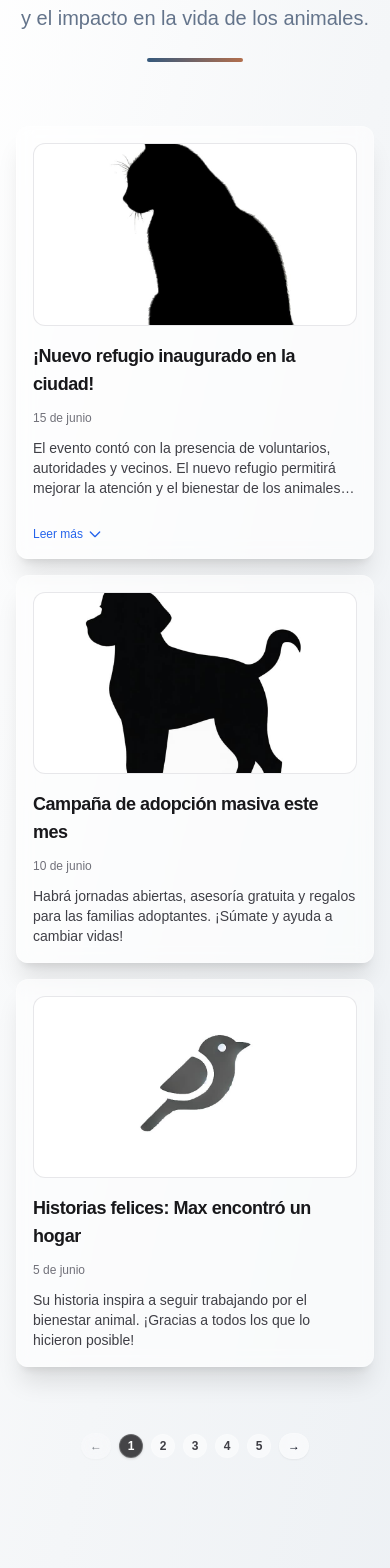
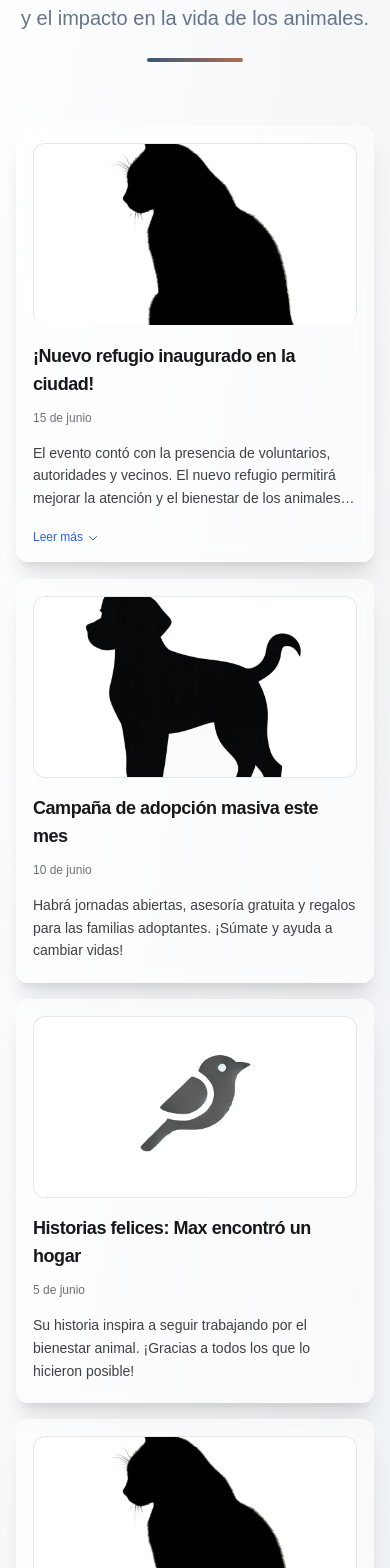
Before and after one commit to efe13dev/huellas-nextjs, a Next.js app: page / in a window 390 px wide. Shown: the part 420-1988 px from the top of the page. Built offline with nearby package versions, Linux system fonts and the light colour scheme.

Commit message:
refactor: implementar scroll infinito y extraer función formatDate a utils

```diff
--- a/src/components/AnimatedNewsList.tsx
+++ b/src/components/AnimatedNewsList.tsx
@@ -1,74 +1,27 @@
 "use client";
 import type { NewsItem } from "@/types";
 import { motion, AnimatePresence } from "framer-motion";
-import { useState, useRef, useEffect } from "react";
-
-function formatDate(dateString: string): string {
-  const date = new Date(dateString);
-  return date.toLocaleDateString("es-ES", {
-    day: "numeric",
-    month: "long",
-  });
-}
+import { useState, useEffect } from "react";
+import { formatDate } from "@/lib/utils";
 
 export default function AnimatedNewsList({
   news,
 }: {
   news: NewsItem[];
 }): JSX.Element {
+  // Estados para scroll infinito
+  const INITIAL_COUNT = 5;
+  const LOAD_MORE_COUNT = 5;
+  const [visibleCount, setVisibleCount] = useState(INITIAL_COUNT);
+
+  // Estados para funcionalidad
   const [expandedItems, setExpandedItems] = useState<Set<string>>(new Set());
-  const [contentHeights, setContentHeights] = useState<Record<string, number>>(
-    {}
-  );
   const [selectedImage, setSelectedImage] = useState<{
     src: string;
     alt: string;
   } | null>(null);
-  const [currentPage, setCurrentPage] = useState(1);
-  const [pageDirection, setPageDirection] = useState<1 | -1>(1); // 1: siguiente, -1: anterior
-  const itemsPerPage = 3;
-  const totalPages = Math.ceil(news.length / itemsPerPage);
-  const contentRefs = useRef<Record<string, HTMLParagraphElement>>({});
-
-  // --- NUEVO: refs y estado para altura dinámica ---
-  const containerRef = useRef<HTMLDivElement>(null);
-  const [containerHeight, setContainerHeight] = useState<number | undefined>(undefined);
-  const [isTransitioning, setIsTransitioning] = useState(false);
-
-  // Medir altura al montar, al cambiar de página y al expandir/contraer
-  useEffect(() => {
-    const updateHeight = (): void => {
-      if (containerRef.current != null && !isTransitioning) {
-        // Medir altura natural del contenido
-        const tempHeight = containerRef.current.style.height;
-        containerRef.current.style.height = 'auto';
-        const currentHeight = containerRef.current.offsetHeight;
-        containerRef.current.style.height = tempHeight;
-
-        setContainerHeight(currentHeight);
-      }
-    };
-
-    // Usar timeout para asegurar que el DOM se haya actualizado
-    const timeoutId = setTimeout(() => {
-      updateHeight();
-    }, 100);
-
-    return () => {
-      clearTimeout(timeoutId);
-    };
-  }, [currentPage, news, expandedItems, isTransitioning]);
-
-  // Para accesibilidad: mover foco al principio de la lista al cambiar de página
-  useEffect(() => {
-    if (containerRef.current != null) {
-      containerRef.current.focus();
-    }
-  }, [currentPage]);
 
   const toggleExpanded = (itemId: string): void => {
-    setIsTransitioning(true);
-
     setExpandedItems((prev) => {
       const newSet = new Set(prev);
       if (newSet.has(itemId)) {
@@ -76,24 +29,6 @@ export default function AnimatedNewsList({
       } else {
         newSet.add(itemId);
       }
-
-      // Actualizar altura después de cambiar el estado
-      setTimeout(() => {
-        if (containerRef.current != null) {
-          const tempHeight = containerRef.current.style.height;
-          containerRef.current.style.height = 'auto';
-          const newHeight = containerRef.current.offsetHeight;
-          containerRef.current.style.height = tempHeight;
-
-          setContainerHeight(newHeight);
-
-          // Finalizar transición
-          setTimeout(() => {
-            setIsTransitioning(false);
-          }, 400);
-        }
-      }, 50); // Tiempo mínimo para que se aplique el cambio de estado
-
       return newSet;
     });
   };
@@ -122,77 +57,58 @@ export default function AnimatedNewsList({
     };
   }, [selectedImage]);
 
-  // Función para medir altura dinámicamente cuando se asigna el ref
-  const measureContentHeight = (el: HTMLParagraphElement | null, itemId: string): void => {
-    if (el !== null) {
-      contentRefs.current[itemId] = el;
+  const handleLoadMore = (): void => {
+    setVisibleCount((prev) => Math.min(prev + LOAD_MORE_COUNT, news.length));
+  };
 
-      // Medir altura si no existe ya
-      if (contentHeights[itemId] == null) {
-        // Temporalmente remover line-clamp para medir altura completa
-        const originalDisplay = el.style.display;
-        const originalLineClamp = el.style.webkitLineClamp;
-
-        el.style.display = "-webkit-box";
-        el.style.webkitLineClamp = "unset";
-        const height = el.scrollHeight;
-
-        // Restaurar estilos originales
-        el.style.display = originalDisplay;
-        el.style.webkitLineClamp = originalLineClamp;
-
-        setContentHeights(prev => ({
-          ...prev,
-          [itemId]: height
-        }));
-      }
-    }
-  };
+  // Calcular qué noticias mostrar
+  const visibleNews = news.slice(0, visibleCount);
+  const hasMoreNews = visibleCount < news.length;
 
   return (
     <>
-      <div
-        ref={containerRef}
-        tabIndex={-1}
-        className="flex flex-col gap-4 sm:gap-8 outline-none pb-6 sm:pb-8"
-        style={{
-          height: containerHeight ?? 280,
-          transition: 'height 0.4s cubic-bezier(0.4, 0.1, 0.2, 1)',
-        }}
-      >
-        <AnimatePresence mode="wait" initial={false}>
+      <div className="flex flex-col gap-4 sm:gap-8 pb-6 sm:pb-8">
+        <AnimatePresence>
           <motion.div
-            key={currentPage}
-            initial={{ opacity: 0, x: pageDirection > 0 ? 60 : -60 }}
-            animate={{ opacity: 1, x: 0 }}
-            exit={{ opacity: 0, x: pageDirection > 0 ? -60 : 60 }}
-            transition={{ duration: 0.5, ease: [0.25, 0.46, 0.45, 0.94] }}
+            key="news-container"
+            initial={{ opacity: 0, y: 10 }}
+            animate={{ opacity: 1, y: 0 }}
+            exit={{ opacity: 0, y: -10 }}
+            transition={{ duration: 0.4, ease: [0.25, 0.1, 0.25, 1] }}
             className="flex flex-col gap-4 sm:gap-8"
           >
-            {news
-              .slice(
-                (currentPage - 1) * itemsPerPage,
-                currentPage * itemsPerPage
-              )
-              .map((item, idx) => {
+            {visibleNews.map((item, idx) => {
               const expanded = isExpanded(item.id.toString());
               const isLongContent = item.content.length > 200;
-                const itemId = item.id.toString();
-                const fullHeight = contentHeights[itemId] ?? "auto";
+              // Animar elementos nuevos (últimos cargados) o si es la carga inicial
+              const shouldAnimate = visibleCount <= INITIAL_COUNT || idx >= visibleCount - LOAD_MORE_COUNT;
 
               return (
                 <motion.article
                   key={item.id}
-                    initial={{ opacity: 0 }}
-                    animate={{ opacity: 1 }}
-                    exit={{ opacity: 0 }}
+                  initial={
+                    shouldAnimate
+                      ? {
+                          opacity: 0,
+                          y: 20,
+                          scale: 0.98,
+                        }
+                      : false
+                  }
+                  animate={{
+                    opacity: 1,
+                    y: 0,
+                    scale: 1,
+                  }}
                   transition={{
                     duration: 0.6,
-                      delay: idx * 0.15,
+                    delay: shouldAnimate ? (idx % LOAD_MORE_COUNT) * 0.05 : 0,
+                    ease: [0.25, 0.1, 0.25, 1],
                   }}
                   className="rounded-xl sm:rounded-2xl bg-white/60 dark:bg-zinc-900/60 shadow-xl backdrop-blur border border-white/20 dark:border-zinc-700/40 p-4 sm:p-6 transition-all duration-300 hover:shadow-2xl"
                 >
                   <div className="flex flex-col gap-4 sm:gap-6 md:flex-row">
+                    {/* Imagen */}
                     <div className="w-full md:w-1/3 flex-shrink-0">
                       <motion.div
                         className="aspect-[16/9] sm:aspect-[4/3] rounded-lg sm:rounded-xl overflow-hidden bg-zinc-200 dark:bg-zinc-800 border border-white/10 cursor-pointer group relative"
@@ -208,7 +124,6 @@ export default function AnimatedNewsList({
                           className="object-cover w-full h-full transition-transform duration-300"
                           loading="lazy"
                         />
-                          {/* Overlay de hover */}
                         <div className="absolute inset-0 bg-black/20 opacity-0 group-hover:opacity-100 transition-opacity duration-300 flex items-center justify-center">
                           <motion.div
                             initial={{ scale: 0.8, opacity: 0 }}
@@ -232,106 +147,51 @@ export default function AnimatedNewsList({
                         </div>
                       </motion.div>
                     </div>
+
+                    {/* Contenido */}
                     <div className="flex-1 flex flex-col gap-2 justify-center">
-                        <h2
-                          className={`text-lg sm:text-2xl font-semibold text-zinc-900 dark:text-zinc-100 mb-1 sm:mb-2 transition-all duration-300 ${expanded ? 'whitespace-normal' : 'line-clamp-2'}`}
-                        >
+                      <h2 className="text-lg sm:text-2xl font-semibold text-zinc-900 dark:text-zinc-100 mb-1 sm:mb-2 transition-all duration-300 line-clamp-2">
                         {item.title}
                       </h2>
-                        <p className="text-xs sm:text-sm text-zinc-500 dark:text-zinc-400 mb-1 sm:mb-2">
+
+                      <p className="text-xs sm:text-sm text-zinc-500 dark:text-zinc-400 mb-2 sm:mb-4">
                         {formatDate(item.date)}
                       </p>
 
-                        <motion.div
-                          className="overflow-hidden"
+                      <div className="overflow-hidden">
+                        <motion.p
                           animate={{
-                            height: expanded
-                              ? fullHeight
-                              : isLongContent
-                                ? 72
-                                : (contentHeights[itemId] != null && contentHeights[itemId] > 0) ? contentHeights[itemId] : 72, // Usar altura calculada en lugar de "auto"
+                            height: expanded ? "auto" : "4.5rem", // ~3 líneas
                           }}
-                          transition={{
-                            duration: 0.6, // Aumentar duración para mejor percepción
-                            ease: [0.25, 0.46, 0.45, 0.94], // Curva suave y natural
-                          }}
-                        >
-                          <p
-                            ref={(el) => {
-                              measureContentHeight(el, itemId);
-                            }}
-                            className="text-sm sm:text-base text-zinc-700 dark:text-zinc-200 leading-5 sm:leading-6"
+                          transition={{ duration: 0.4, ease: "easeInOut" }}
+                          className={`text-sm sm:text-base text-zinc-700 dark:text-zinc-300 leading-relaxed ${
+                            expanded ? "" : "line-clamp-3"
+                          }`}
                           style={{
-                              display: "-webkit-box",
-                              WebkitBoxOrient: "vertical",
-                              WebkitLineClamp: expanded ? "unset" : isLongContent ? 3 : "unset",
                             overflow: "hidden",
-                              transition: "all 0.3s ease-out", // Transición suave para cambios de estilo
                           }}
                         >
                           {item.content}
-                          </p>
-                        </motion.div>
+                        </motion.p>
+                      </div>
 
                       {isLongContent && (
                         <motion.button
-                            initial={{ opacity: 0, y: 10 }}
-                            animate={{
-                              opacity: 1,
-                              y: 0,
-                            }}
-                            whileHover={{
-                              scale: 1.02,
-                              y: -1,
-                            }}
-                            whileTap={{
-                              scale: 0.98,
-                            }}
-                            transition={{
-                              delay: 0.2,
-                              type: "spring",
-                              stiffness: 400,
-                              damping: 25,
-                            }}
+                          whileHover={{ scale: 1.02 }}
+                          whileTap={{ scale: 0.98 }}
                           onClick={() => {
                             toggleExpanded(item.id.toString());
                           }}
-                            className="flex items-center gap-1 sm:gap-2 mt-2 sm:mt-3 text-xs sm:text-sm font-medium text-blue-600 dark:text-blue-400 hover:text-blue-700 dark:hover:text-blue-300 transition-colors self-start group"
+                          className="flex items-center gap-1 self-start mt-2 sm:mt-3 text-xs sm:text-sm font-medium text-blue-600 dark:text-blue-400 hover:text-blue-700 dark:hover:text-blue-300 transition-colors"
                         >
-                            <motion.span
-                              animate={{
-                                x: expanded ? 2 : 0,
-                              }}
-                              transition={{
-                                duration: 0.2,
-                                ease: "easeOut",
-                              }}
-                            >
-                              {expanded ? "Leer menos" : "Leer más"}
-                            </motion.span>
-                            <motion.div
-                              animate={{
-                                rotate: expanded ? 180 : 0,
-                                scale: expanded ? 1.1 : 1,
-                              }}
-                              transition={{
-                                duration: 0.3,
-                                type: "spring",
-                                stiffness: 300,
-                                damping: 20,
-                              }}
-                            >
+                          <span>{expanded ? "Leer menos" : "Leer más"}</span>
                           <motion.svg
-                                className="w-4 h-4 group-hover:scale-110 transition-transform"
+                            animate={{ rotate: expanded ? 180 : 0 }}
+                            transition={{ duration: 0.3, ease: "easeInOut" }}
+                            className="w-3 h-3 sm:w-4 sm:h-4"
                             fill="none"
                             stroke="currentColor"
                             viewBox="0 0 24 24"
-                                whileHover={{
-                                  y: expanded ? 1 : -1,
-                                }}
-                                transition={{
-                                  duration: 0.2,
-                                }}
                           >
                             <path
                               strokeLinecap="round"
@@ -340,7 +200,6 @@ export default function AnimatedNewsList({
                               d="M19 9l-7 7-7-7"
                             />
                           </motion.svg>
-                            </motion.div>
                         </motion.button>
                       )}
                     </div>
@@ -350,56 +209,45 @@ export default function AnimatedNewsList({
             })}
           </motion.div>
         </AnimatePresence>
+
+        {/* Botón Cargar más */}
+        {hasMoreNews && (
+          <motion.div
+            initial={{ opacity: 0, y: 20 }}
+            animate={{ opacity: 1, y: 0 }}
+            transition={{ duration: 0.3, delay: 0.2 }}
+            className="flex justify-center mt-8 sm:mt-12 mb-12 sm:mb-16"
+          >
+            <motion.button
+              whileHover={{ scale: 1.02 }}
+              whileTap={{ scale: 0.98 }}
+              onClick={handleLoadMore}
+              className="flex items-center gap-2 px-4 sm:px-6 py-2 sm:py-3 text-sm sm:text-base font-medium text-blue-600 dark:text-blue-400 hover:text-blue-700 dark:hover:text-blue-300 bg-white/60 dark:bg-zinc-900/60 backdrop-blur border border-blue-200 dark:border-blue-800 rounded-lg hover:bg-white/80 dark:hover:bg-zinc-900/80 transition-all duration-300"
+            >
+              <span>Cargar más noticias</span>
+              <motion.svg
+                animate={{ y: [0, 2, 0] }}
+                transition={{
+                  duration: 1.5,
+                  repeat: Infinity,
+                  ease: "easeInOut",
+                }}
+                className="w-4 h-4"
+                fill="none"
+                stroke="currentColor"
+                viewBox="0 0 24 24"
+              >
+                <path
+                  strokeLinecap="round"
+                  strokeLinejoin="round"
+                  strokeWidth={2}
+                  d="M19 14l-7 7m0 0l-7-7m7 7V3"
+                />
+              </motion.svg>
+            </motion.button>
+          </motion.div>
+        )}
       </div>
-
-      {/* Controles de paginación */}
-      {totalPages > 1 && (
-        <nav
-          className="flex justify-center items-center gap-2 mt-6 sm:mt-12 mb-12 sm:mb-16 select-none"
-          aria-label="Paginación de noticias"
-        >
-          <button
-            aria-label="Anterior"
-            onClick={() => {
-              setPageDirection(-1);
-              setCurrentPage((p) => Math.max(1, p - 1));
-            }}
-            disabled={currentPage === 1}
-            className={`rounded-full px-2 sm:px-3 py-1 text-xs sm:text-sm font-medium border border-white/20 dark:border-zinc-700/40 bg-white/50 dark:bg-zinc-900/50 shadow-sm backdrop-blur transition-colors duration-200 hover:bg-white/80 dark:hover:bg-zinc-900/70 disabled:opacity-50 disabled:cursor-not-allowed focus:outline-none focus:ring-2 focus:ring-blue-400/50`}
-          >
-            ←
-          </button>
-          {Array.from({ length: totalPages }, (_, i) => (
-            <button
-              key={i}
-              aria-label={`Ir a la página ${i + 1}`}
-              onClick={() => {
-                setPageDirection(i + 1 > currentPage ? 1 : -1);
-                setCurrentPage(i + 1);
-              }}
-              className={`rounded-full w-6 h-6 sm:w-8 sm:h-8 flex items-center justify-center text-xs sm:text-sm font-semibold border border-white/20 dark:border-zinc-700/40 transition-colors duration-200 focus:outline-none focus:ring-2 focus:ring-blue-400/50
-                ${
-                  currentPage === i + 1
-                    ? "bg-zinc-900/80 dark:bg-zinc-100/80 text-white dark:text-zinc-900 shadow"
-                    : "bg-white/50 dark:bg-zinc-900/50 text-zinc-700 dark:text-zinc-200 hover:bg-white/80 dark:hover:bg-zinc-900/70"
-                }`}
-            >
-              {i + 1}
-            </button>
-          ))}
-          <button
-            aria-label="Siguiente"
-            onClick={() => {
-              setPageDirection(1);
-              setCurrentPage((p) => Math.min(totalPages, p + 1));
-            }}
-            disabled={currentPage === totalPages}
-            className={`rounded-full px-2 sm:px-3 py-1 text-xs sm:text-sm font-medium border border-white/20 dark:border-zinc-700/40 bg-white/50 dark:bg-zinc-900/50 shadow-sm backdrop-blur transition-colors duration-200 hover:bg-white/80 dark:hover:bg-zinc-900/70 disabled:opacity-50 disabled:cursor-not-allowed focus:outline-none focus:ring-2 focus:ring-blue-400/50`}
-          >
-            →
-          </button>
-        </nav>
-      )}
 
       {/* Modal de imagen */}
       <AnimatePresence>
@@ -408,38 +256,32 @@ export default function AnimatedNewsList({
             initial={{ opacity: 0 }}
             animate={{ opacity: 1 }}
             exit={{ opacity: 0 }}
-            transition={{ duration: 0.3 }}
-            className="fixed inset-0 z-50 flex items-center justify-center p-4 bg-black/80 backdrop-blur-sm"
+            className="fixed inset-0 bg-black/80 backdrop-blur-sm z-50 flex items-center justify-center p-4"
             onClick={closeImageModal}
           >
             <motion.div
               initial={{ scale: 0.8, opacity: 0 }}
               animate={{ scale: 1, opacity: 1 }}
               exit={{ scale: 0.8, opacity: 0 }}
-              transition={{
-                duration: 0.4,
-                type: "spring",
-                stiffness: 300,
-                damping: 25,
-              }}
+              transition={{ type: "spring", damping: 25, stiffness: 300 }}
               className="relative max-w-4xl max-h-[90vh] w-full"
               onClick={(e) => {
                 e.stopPropagation();
               }}
             >
-              {/* Botón de cerrar */}
+              <img
+                src={selectedImage.src}
+                alt={selectedImage.alt}
+                className="w-full h-full object-contain rounded-lg"
+              />
               <motion.button
-                initial={{ opacity: 0, scale: 0.8 }}
-                animate={{ opacity: 1, scale: 1 }}
-                exit={{ opacity: 0, scale: 0.8 }}
-                transition={{ delay: 0.2 }}
-                onClick={closeImageModal}
-                className="absolute -top-4 -right-4 z-10 bg-white/90 dark:bg-zinc-800/90 hover:bg-white dark:hover:bg-zinc-800 rounded-full p-2 shadow-lg backdrop-blur-sm transition-colors group"
                 whileHover={{ scale: 1.1 }}
                 whileTap={{ scale: 0.9 }}
+                onClick={closeImageModal}
+                className="absolute top-4 right-4 bg-white/90 dark:bg-zinc-800/90 text-zinc-700 dark:text-zinc-300 rounded-full p-2 backdrop-blur-sm"
               >
                 <svg
-                  className="w-6 h-6 text-zinc-700 dark:text-zinc-300 group-hover:text-zinc-900 dark:group-hover:text-zinc-100"
+                  className="w-6 h-6"
                   fill="none"
                   stroke="currentColor"
                   viewBox="0 0 24 24"
@@ -452,28 +294,6 @@ export default function AnimatedNewsList({
                   />
                 </svg>
               </motion.button>
-
-              {/* Imagen */}
-              <motion.img
-                src={selectedImage.src}
-                alt={selectedImage.alt}
-                className="w-full h-full object-contain rounded-2xl shadow-2xl"
-                initial={{ scale: 0.9 }}
-                animate={{ scale: 1 }}
-                transition={{ delay: 0.1 }}
-              />
-
-              {/* Título de la imagen */}
-              <motion.div
-                initial={{ opacity: 0, y: 20 }}
-                animate={{ opacity: 1, y: 0 }}
-                transition={{ delay: 0.3 }}
-                className="absolute bottom-0 left-0 right-0 bg-gradient-to-t from-black/60 to-transparent p-6 rounded-b-2xl"
-              >
-                <h3 className="text-white text-lg font-semibold">
-                  {selectedImage.alt}
-                </h3>
-              </motion.div>
             </motion.div>
           </motion.div>
         )}
```
Also changed, not shown: src/lib/utils.ts (+40 -31 lines). Lines whose indentation alone changed are shown as unchanged.
